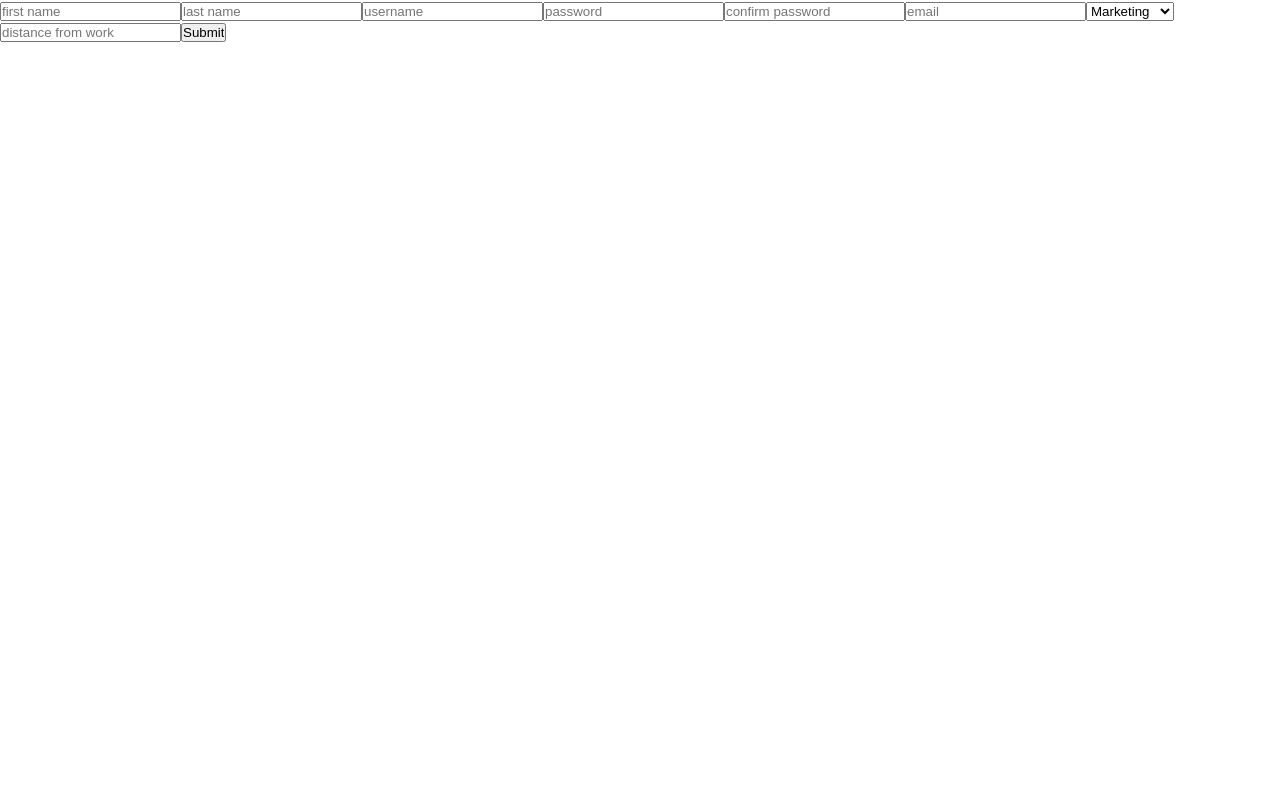
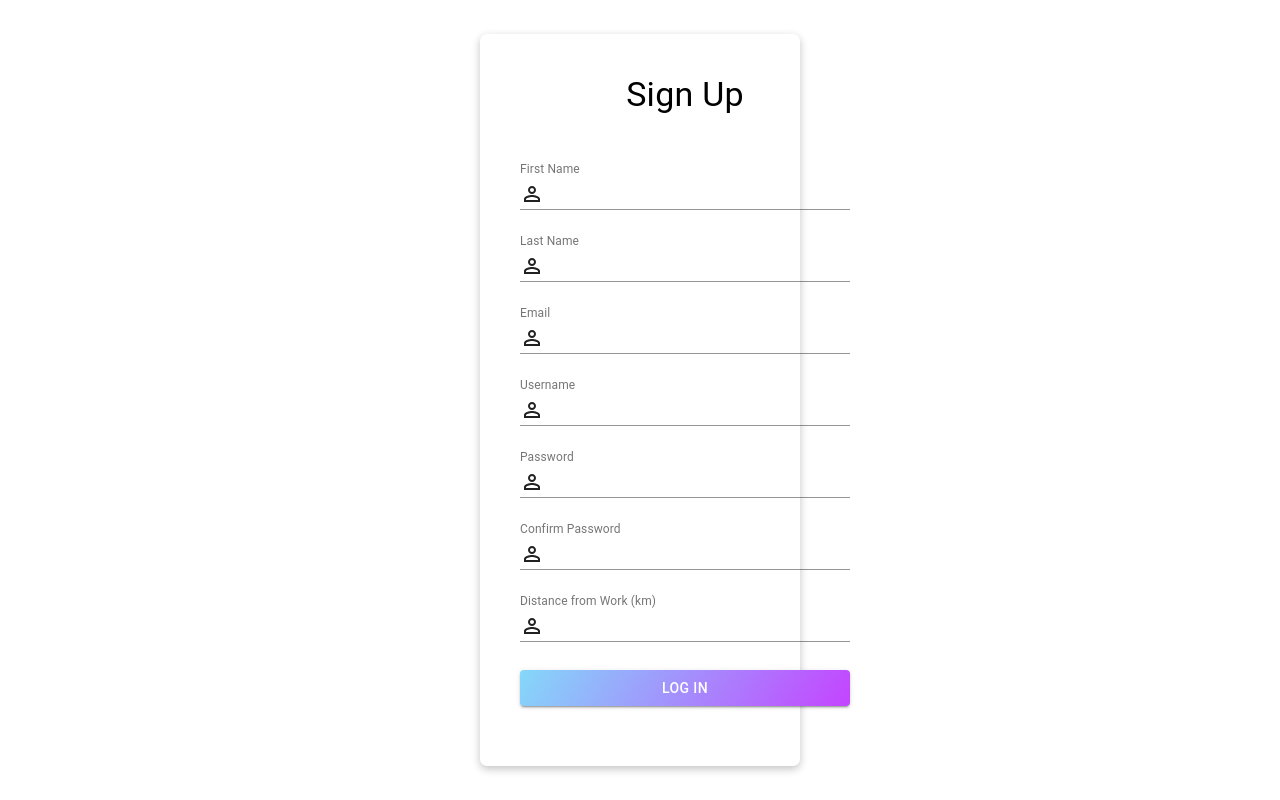
Before and after one commit to FluroWhiteSnow/Sustainability-front-end, a React (Create React App) app: page /sign-up in a window 1280 px wide. Built offline with nearby package versions, Linux system fonts and the light colour scheme.

Commit message:
added basic layout for sign up

```diff
--- a/src/components/Login.jsx
+++ b/src/components/Login.jsx
@@ -95,7 +95,7 @@ export default function Login({ history }) {
                 flexDirection: "column",
                 justifyContent: "center",
 
-                maxWidth: 400,
+                maxWidth: 350,
                 minWidth: 300,
                 minHeight: 580,
               }}
--- a/src/components/SignUp.jsx
+++ b/src/components/SignUp.jsx
@@ -1,5 +1,17 @@
 import React, { useState } from "react";
 import { useAuth } from "./contexts/AuthProvider";
+import Link from "@material-ui/core/Link";
+import "../stylesheets/App.css";
+import { Grid, InputAdornment } from "@material-ui/core";
+import { TextField } from "@material-ui/core";
+import { Button } from "@material-ui/core";
+import { Typography } from "@material-ui/core";
+import { createTheme, ThemeProvider } from "@material-ui/core/styles";
+import {
+  PermIdentityOutlined,
+  LockOpen,
+  MailOutline,
+} from "@material-ui/icons";
 
 export default function SignUp({ history }) {
   const { authDispatch } = useAuth();
@@ -28,6 +40,21 @@ export default function SignUp({ history }) {
     department_code,
     distance_from_work,
   } = signUpForm.user;
+
+  const departments = [
+    {
+      value: "Finance",
+      Label: "Finance",
+    },
+    {
+      value: "Accounting",
+      Label: "Accounting",
+    },
+    {
+      value: "IT",
+      label: "IT",
+    },
+  ];
 
   function changeInput(e) {
     setSignUpForm({
@@ -74,75 +101,227 @@ export default function SignUp({ history }) {
   }
 
   return (
+    <div>
       <form onSubmit={handleSubmit}>
-      {errorMessage &&
-        Object.keys(errorMessage).map((key) => (
-          <li key={key}>
-            {key}
-            {errorMessage[key][0]}
-          </li>
-        ))}
-      <input
-        type="text"
-        placeholder="first name"
-        name="first_name"
+        <Grid
+          container
+          alignItems="center"
+          justifyContent="center"
+          style={{ minHeight: "100vh" }}
+        >
+          <Grid
+            container
+            className="container"
+            item
+            xs={12}
+            sm={3}
+            alignItems="center"
+            direction="column"
+            justifyContent="center"
+            style={{ padding: 40 }}
+          >
+            <div />
+            <div
+              className="mainCard"
+              style={{
+                display: "flex",
+                flexDirection: "column",
+                justifyContent: "center",
+
+                maxWidth: 350,
+                minWidth: 330,
+                minHeight: 580,
+              }}
+            >
+              <Grid container justifyContent="center">
+                <Typography component="h1" variant="h4">
+                  Sign Up
+                </Typography>
+              </Grid>
+
+              <div style={{ height: 30 }} />
+              <TextField
+                label="First Name"
+                margin="normal"
                 value={first_name}
                 onChange={changeInput}
-      />
-      <input
-        type="text"
-        placeholder="last name"
-        name="last_name"
+                name="first_name"
+                InputProps={{
+                  startAdornment: (
+                    <InputAdornment position="start">
+                      <PermIdentityOutlined />
+                    </InputAdornment>
+                  ),
+                }}
+              ></TextField>
+
+              <TextField
+                label="Last Name"
+                margin="normal"
                 value={last_name}
                 onChange={changeInput}
-      />
-      <input
-        type="text"
-        placeholder="username"
-        name="username"
+                name="last_name"
+                InputProps={{
+                  startAdornment: (
+                    <InputAdornment position="start">
+                      <PermIdentityOutlined />
+                    </InputAdornment>
+                  ),
+                }}
+              ></TextField>
+
+              <TextField
+                label="Email"
+                margin="normal"
+                value={email}
+                onChange={changeInput}
+                name="email"
+                InputProps={{
+                  startAdornment: (
+                    <InputAdornment position="start">
+                      <PermIdentityOutlined />
+                    </InputAdornment>
+                  ),
+                }}
+              ></TextField>
+              <TextField
+                label="Username"
+                margin="normal"
                 value={username}
                 onChange={changeInput}
-      />
-      <input
+                name="username"
+                InputProps={{
+                  startAdornment: (
+                    <InputAdornment position="start">
+                      <PermIdentityOutlined />
+                    </InputAdornment>
+                  ),
+                }}
+              ></TextField>
+              <TextField
                 type="password"
-        placeholder="password"
-        name="password"
+                label="Password"
+                margin="normal"
                 value={password}
                 onChange={changeInput}
-      />
-      <input
+                name="password"
+                InputProps={{
+                  startAdornment: (
+                    <InputAdornment position="start">
+                      <PermIdentityOutlined />
+                    </InputAdornment>
+                  ),
+                }}
+              ></TextField>
+              <TextField
                 type="password"
-        placeholder="confirm password"
-        name="password_confirmation"
+                label="Confirm Password"
+                margin="normal"
                 value={password_confirmation}
                 onChange={changeInput}
-      />
-      <input
-        type="text"
-        placeholder="email"
-        name="email"
-        value={email}
-        onChange={changeInput}
-      />
-      <select
-        type="text"
-        placeholder="department code"
-        name="department_code"
-        value={department_code}
-        onChange={changeInput}
-      >
-        <option value="marketing">Marketing</option>
-        <option value="sales">Sales</option>
-        <option value="operations">Operations</option>
-      </select>
-      <input
-        type="number"
-        placeholder="distance from work"
-        name="distance_from_work"
+                name="password_confirmation"
+                InputProps={{
+                  startAdornment: (
+                    <InputAdornment position="start">
+                      <PermIdentityOutlined />
+                    </InputAdornment>
+                  ),
+                }}
+              ></TextField>
+              <TextField
+                label="Distance from Work (km)"
+                margin="normal"
                 value={distance_from_work}
                 onChange={changeInput}
-      />
-      <input type="submit" />
+                name="distance_from_work"
+                InputProps={{
+                  startAdornment: (
+                    <InputAdornment position="start">
+                      <PermIdentityOutlined />
+                    </InputAdornment>
+                  ),
+                }}
+              ></TextField>
+              <div style={{ height: 20 }} />
+              <Button type="submit" className="LogInButton" variant="contained">
+                Log In
+              </Button>
+              <div style={{ height: 20 }} />
+            </div>
+          </Grid>
+        </Grid>
       </form>
+    </div>
   );
 }
+
+// input
+//         type="number"
+//         placeholder="distance from work"
+//         name="distance_from_work"
+//         value={distance_from_work}
+//         onChange={changeInput}
+//       />
+
+// {errorMessage &&
+//         Object.keys(errorMessage).map((key) => (
+//           <li key={key}>
+//             {key}
+//             {errorMessage[key][0]}
+//           </li>
+//         ))} <input
+//         type="text"
+//         placeholder="email"
+//         name="email"
+//         value={email}
+//         onChange={changeInput}
+//       />
+//       <input
+//         type="text"
+//         placeholder="first name"
+//         name="first_name"
+//         value={first_name}
+//         onChange={changeInput}
+//       />
+//       <input
+//         type="text"
+//         placeholder="last name"
+//         name="last_name"
+//         value={last_name}
+//         onChange={changeInput}
+//       />
+//       <input
+//         type="text"
+//         placeholder="username"
+//         name="username"
+//         value={username}
+//         onChange={changeInput}
+//       />
+//       <input
+//         type="password"
+//         placeholder="password"
+//         name="password"
+//         value={password}
+//         onChange={changeInput}
+//       />
+//       <input
+//         type="password"
+//         placeholder="confirm password"
+//         name="password_confirmation"
+//         value={password_confirmation}
+//         onChange={changeInput}
+//       />
+//
+//       <select
+//         type="text"
+//         placeholder="department code"
+//         name="department_code"
+//         value={department_code}
+//         onChange={changeInput}
+//       >
+//         <option value="marketing">Marketing</option>
+//         <option value="sales">Sales</option>
+//         <option value="operations">Operations</option>
+//       </select>
+//       <
+//       <input type="submit" />/
```
Lines whose indentation alone changed are shown as unchanged.
